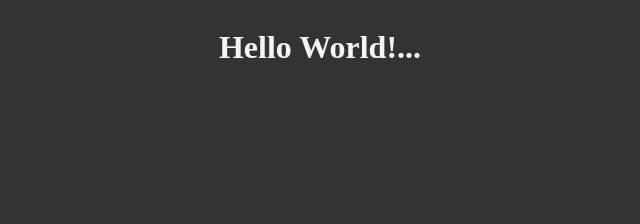
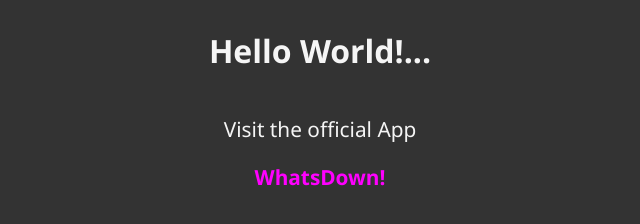
Before and after one commit to NilsonKr/Whatsdown_api, a website: page public/index.html in a window 1280 px wide. Shown: the whole page, without its empty margins (320-960 px from the left). Drawn offline with nearby package versions, Linux system fonts and the light colour scheme; no server answers.

Commit message:
:lipstick: [UPDATE] Info and styles of static page

```diff
--- a/public/index.html
+++ b/public/index.html
@@ -10,14 +10,7 @@
 	</head>
 	<body>
 		<h1>Hello World!...</h1>
-		<script>
-			let socket = io('http://localhost:3000', {
-				forceNew: true,
-			});
-
-			socket.on('message', data => {
-				console.log(data);
-			});
-		</script>
+		<p>Visit the official App</p>
+		<a href="https://whatsdown-v1.herokuapp.com/">WhatsDown!</a>
 	</body>
 </html>
--- a/public/main.css
+++ b/public/main.css
@@ -1,7 +1,19 @@
 body {
 	display: flex;
+	flex-direction: column;
 	justify-content: center;
 	align-items: center;
+	font-family: 'Segoe UI', Tahoma, Geneva, Verdana, sans-serif;
 	color: whitesmoke;
 	background-color: #333;
 }
+
+p, a{
+	font-size: 1.3rem;
+}
+
+a {
+	font-weight: bold;
+	text-decoration: none;
+	color: rgb(255, 0, 255);
+}
```
